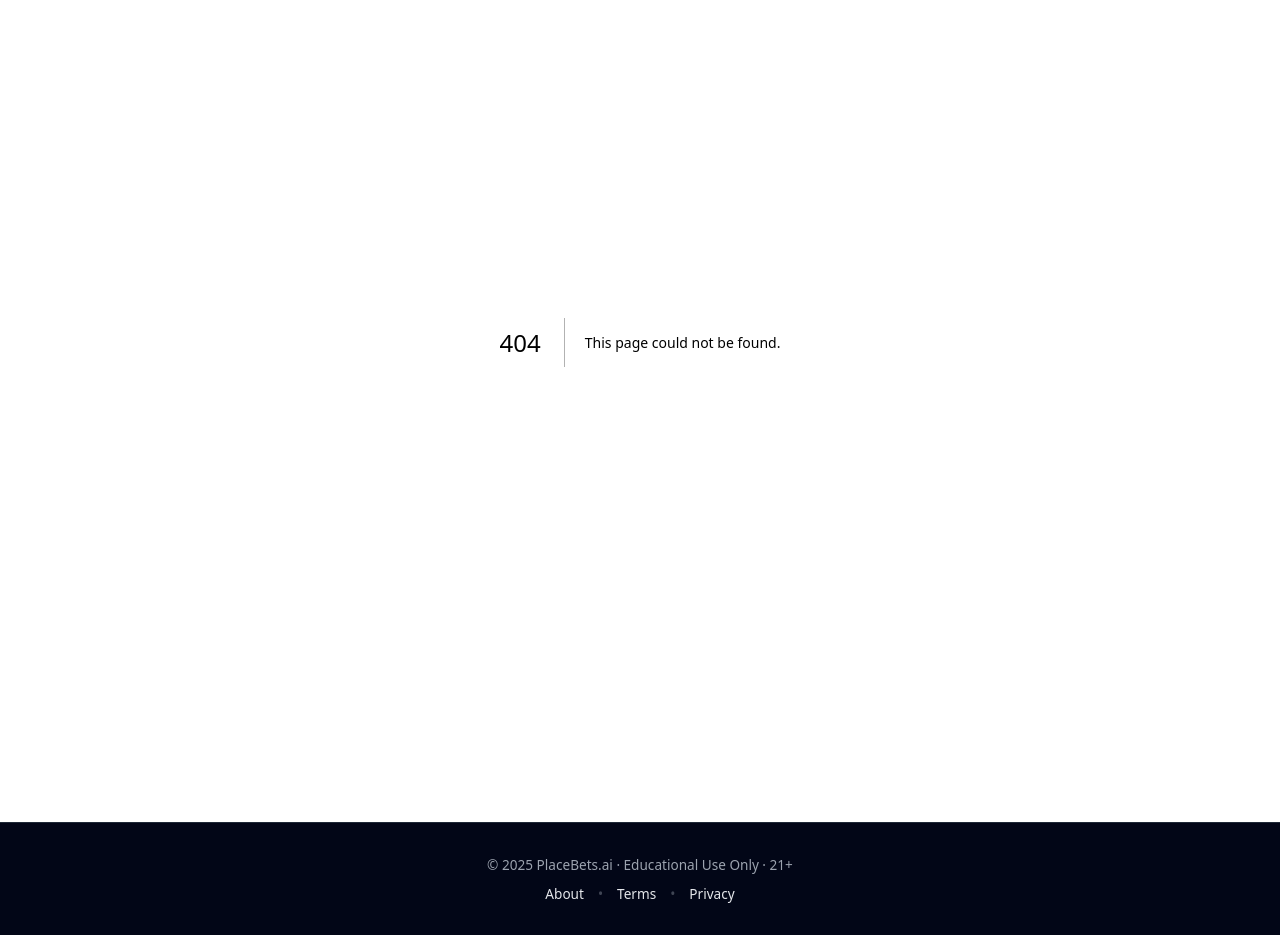
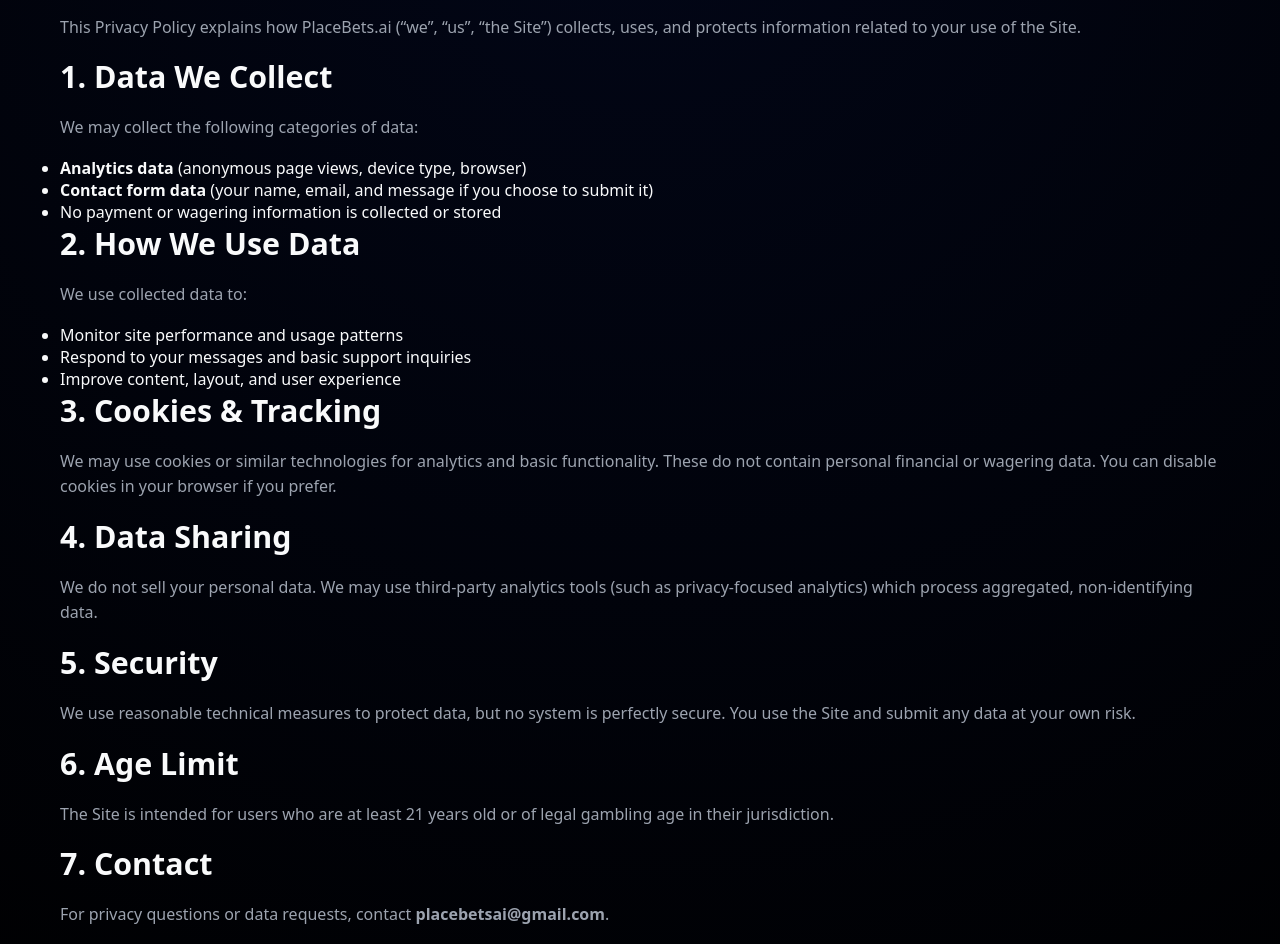
Before and after one commit to placebetsai/Placebetsai, a Next.js app: page /privacy in a window 1280 px wide. Before the commit this address had no page. Shown: the part 148-1092 px from the top of the page. Built offline with nearby package versions, Linux system fonts and the light colour scheme.

Commit message:
Create page.js

```diff
--- /dev/null
+++ b/app/privacy/page.js
@@ -0,0 +1,73 @@
+export const metadata = {
+  title: "Privacy Policy – PlaceBets.ai",
+  description:
+    "Understand how PlaceBets.ai handles analytics, cookies, and contact form data.",
+};
+
+export default function PrivacyPage() {
+  return (
+    <div className="page-wrap">
+      <h1>Privacy Policy</h1>
+      <p>
+        This Privacy Policy explains how PlaceBets.ai (“we”, “us”, “the Site”)
+        collects, uses, and protects information related to your use of the
+        Site.
+      </p>
+
+      <h2>1. Data We Collect</h2>
+      <p>We may collect the following categories of data:</p>
+      <ul>
+        <li>
+          <strong>Analytics data</strong> (anonymous page views, device type,
+          browser)
+        </li>
+        <li>
+          <strong>Contact form data</strong> (your name, email, and message if
+          you choose to submit it)
+        </li>
+        <li>No payment or wagering information is collected or stored</li>
+      </ul>
+
+      <h2>2. How We Use Data</h2>
+      <p>We use collected data to:</p>
+      <ul>
+        <li>Monitor site performance and usage patterns</li>
+        <li>Respond to your messages and basic support inquiries</li>
+        <li>Improve content, layout, and user experience</li>
+      </ul>
+
+      <h2>3. Cookies & Tracking</h2>
+      <p>
+        We may use cookies or similar technologies for analytics and basic
+        functionality. These do not contain personal financial or wagering
+        data. You can disable cookies in your browser if you prefer.
+      </p>
+
+      <h2>4. Data Sharing</h2>
+      <p>
+        We do not sell your personal data. We may use third-party analytics
+        tools (such as privacy-focused analytics) which process aggregated,
+        non-identifying data.
+      </p>
+
+      <h2>5. Security</h2>
+      <p>
+        We use reasonable technical measures to protect data, but no system is
+        perfectly secure. You use the Site and submit any data at your own
+        risk.
+      </p>
+
+      <h2>6. Age Limit</h2>
+      <p>
+        The Site is intended for users who are at least 21 years old or of
+        legal gambling age in their jurisdiction.
+      </p>
+
+      <h2>7. Contact</h2>
+      <p>
+        For privacy questions or data requests, contact{" "}
+        <strong>placebetsai@gmail.com</strong>.
+      </p>
+    </div>
+  );
+            }
```
